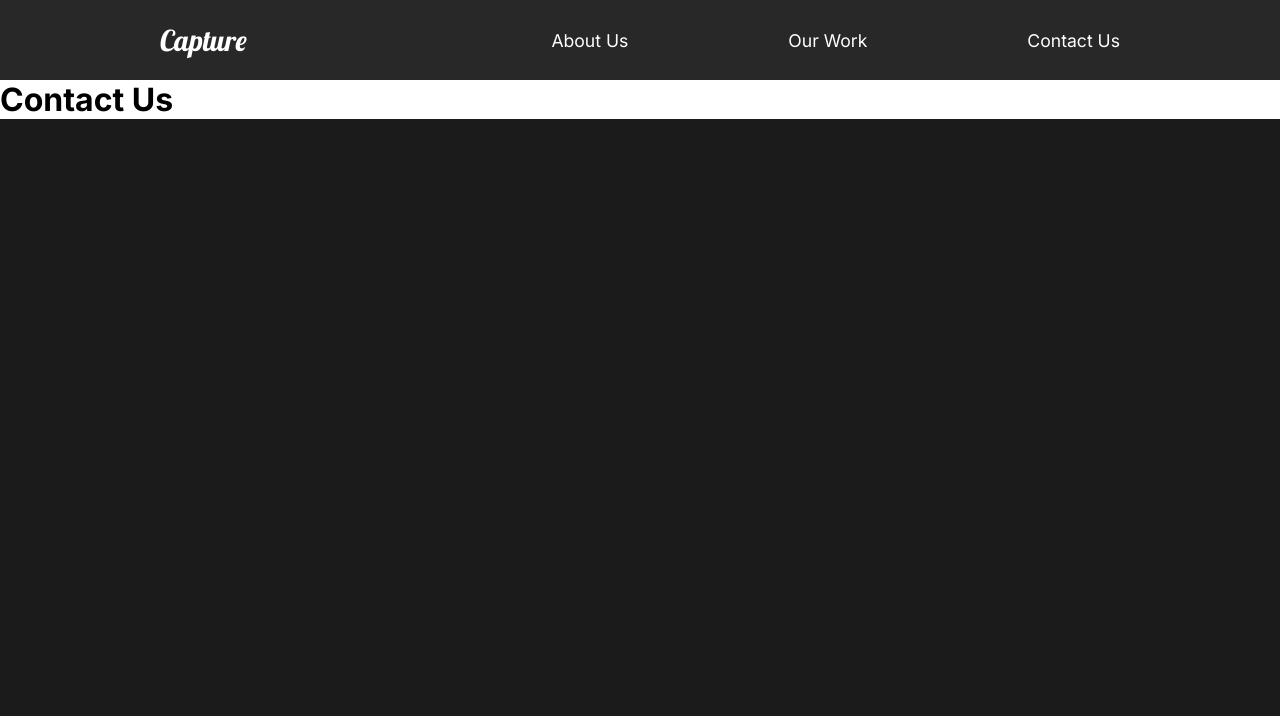
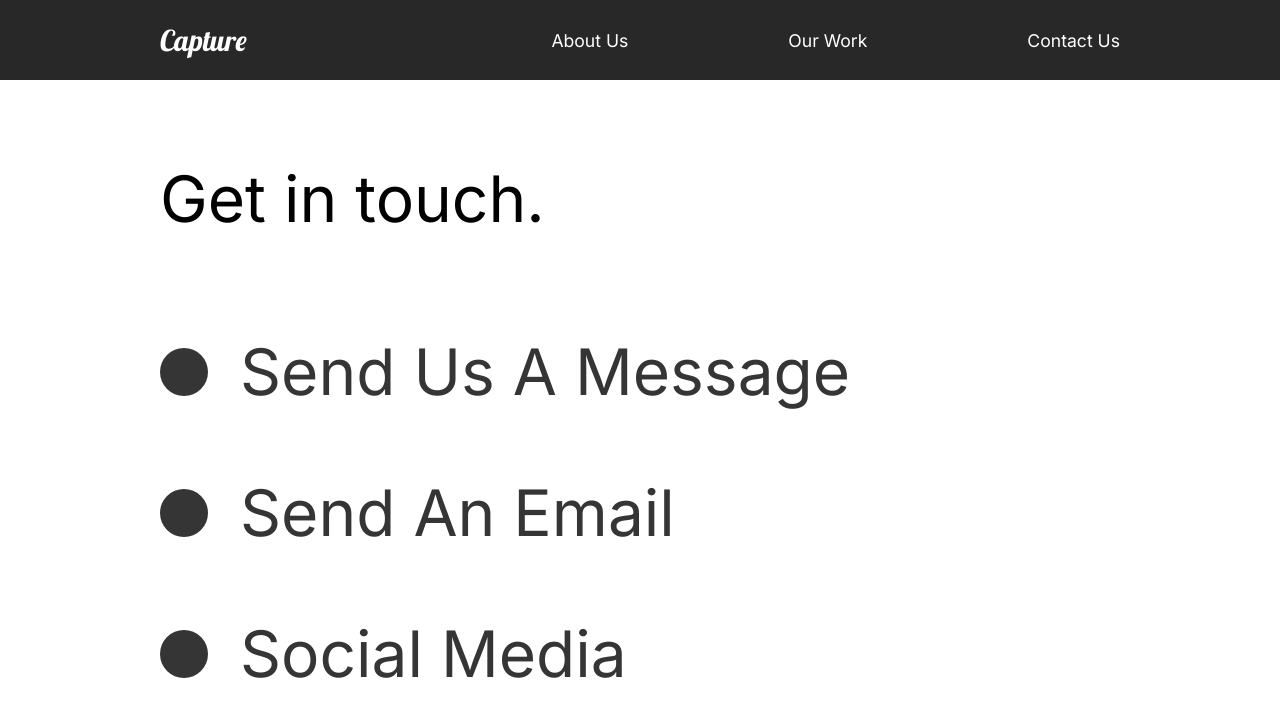
Before and after one commit to sdsimkins/react-capture, a React (Create React App) app: page /contact in a window 1280 px wide. Shown: the top 716 px of the page. Built offline with nearby package versions, Linux system fonts and the light colour scheme.

Commit message:
21. Contact Animation

```diff
--- a/src/pages/ContactUs.js
+++ b/src/pages/ContactUs.js
@@ -1,14 +1,69 @@
 import React from "react";
 // Animations
 import {motion} from 'framer-motion';
-import {pageAnimation} from "../animation";
+import {pageAnimation, titleAnim} from "../animation";
+import styled from "styled-components";
+
 
 const ContactUs = () => {
     return (
-        <motion.div variants={pageAnimation} initial="hidden" animate="show" exit="exit" style={{background: "#fff"}}>
-            <h1>Contact Us</h1>
-        </motion.div>
-    )
-}
+        <ContactStyled variants={pageAnimation} initial="hidden" animate="show" exit="exit" style={{background: "#fff"}}>
+            <Title>
+                <Hide>
+                    <motion.h2 variants={titleAnim}>Get in touch.</motion.h2>
+                </Hide>
+            </Title>
+            <div>
+                <Hide>
+                    <Social variants={titleAnim}>
+                        <Circle />
+                        <h2>Send Us A Message</h2>
+                    </Social>
+                </Hide>
+                <Hide>
+                    <Social variants={titleAnim}>
+                        <Circle />
+                        <h2>Send An Email</h2>
+                    </Social>
+                </Hide>
+                <Hide>
+                    <Social variants={titleAnim}>
+                        <Circle />
+                        <h2>Social Media</h2>
+                    </Social>
+                </Hide>
+            </div>
+        </ContactStyled>
+    );
+};
+
+const ContactStyled = styled(motion.div)`
+    padding: 5rem 10rem;
+    color: #353535;
+    min-height: 90vh;
+`;
+
+const Title = styled.div`
+    margin-bottom: 4rem;
+    color: black;
+`;
+
+const Hide = styled.div`
+    overflow: hidden;
+`;
+const Circle = styled.div`
+    border-radius: 50%;
+    width: 3rem;
+    height: 3rem;
+    background: #353535;
+`;
+
+const Social = styled(motion.div)`
+    display: flex;
+    align-items: center;
+    h2{
+        margin: 2rem;
+    }
+`;
 
 export default ContactUs;
```
